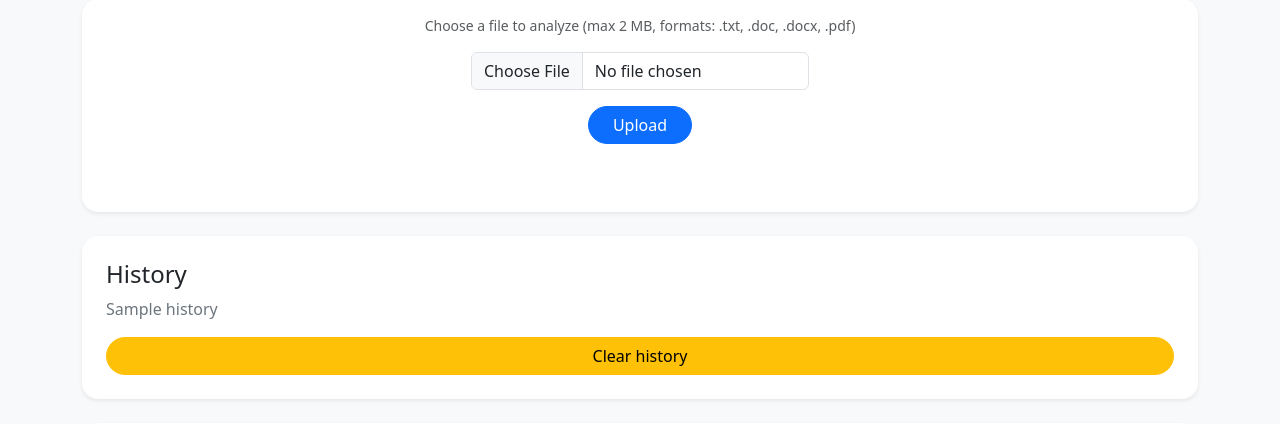
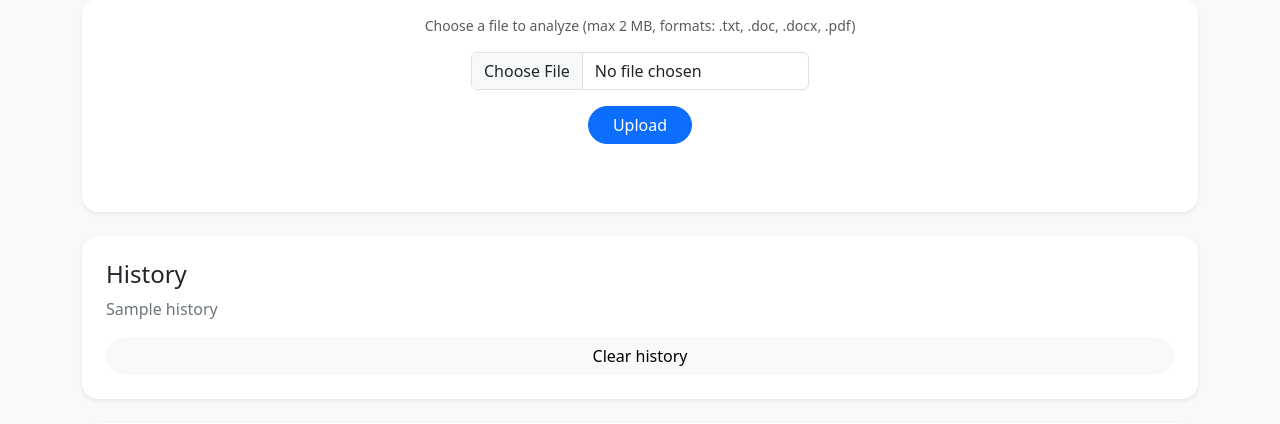
Before and after one commit to Daytona1315/text-analyzer, a Flask app: template src/app/templates/index.html in a window 1280 px wide. Shown: the part 600-1024 px from the top of the page. Run offline with Flask 3, Linux system fonts and the light colour scheme; the template is opened without the code that fills it: most values are stand-ins (such as "Sample title", 1, 10 or a date in 2020); parts of the project's set-up code (start-up, migrations or seed data) failed here and were passed over; some libraries are stand-ins or nearby versions.

Commit message:
Still trying to solve

```diff
--- a/src/app/templates/partials/history.html
+++ b/src/app/templates/partials/history.html
@@ -4,7 +4,7 @@
     <div class="card shadow-sm border-0 rounded-4 p-4">
       <h4>History</h4>
       <p class="text-secondary">{{ history }}</p>
-      <button class="btn btn-warning w-100 rounded-pill px-4" hx-delete="/history">Clear history</button>
+      <button class="btn btn-light w-100 rounded-pill px-4" hx-delete="/history">Clear history</button>
     </div>
 </div>
 
--- a/src/app/utils/env_loader.py
+++ b/src/app/utils/env_loader.py
@@ -1,9 +1,12 @@
 import os
+
+from dotenv import load_dotenv
 
 from src.app.utils.strtobool import strtobool
 
 
-# Separate file to load all the dependencies
+load_dotenv()
+
 
 class Config:
     allowed_extensions: list = os.getenv('ALLOWED_EXTENSIONS').split(",")
```
Also changed, not shown: src/app/templates/index.html (+6 -1 lines).
